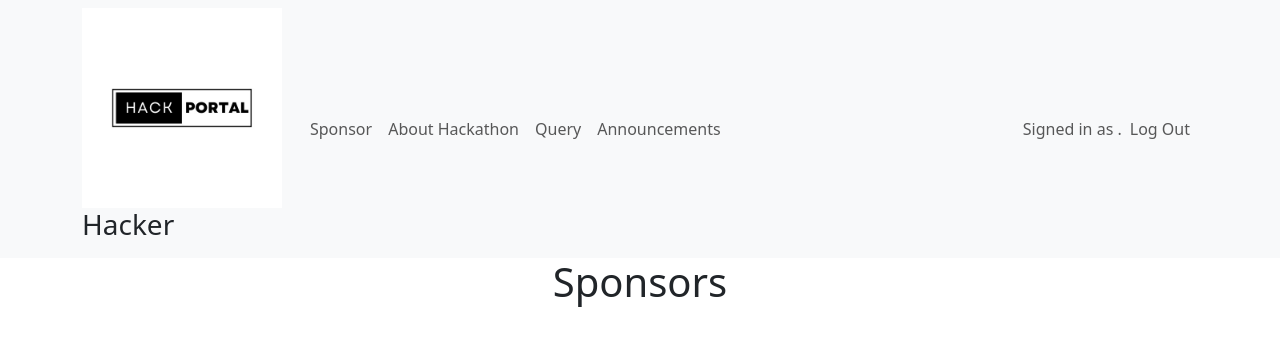
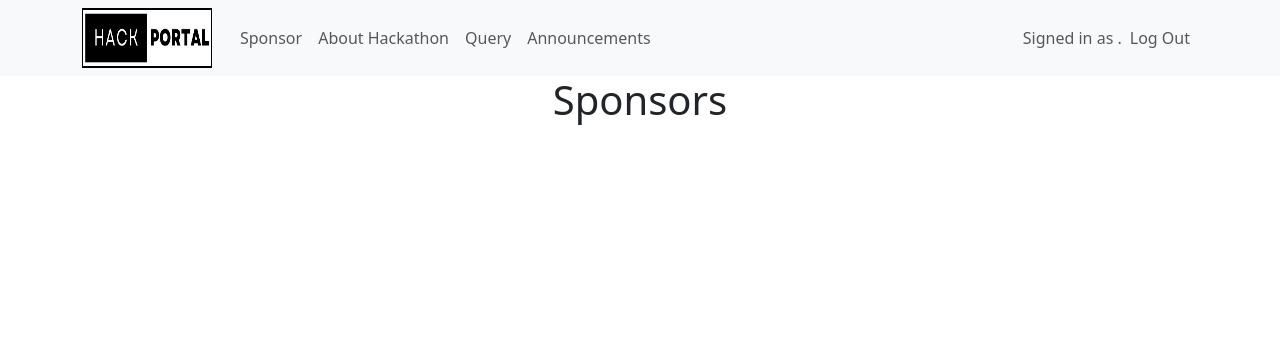
Before and after one commit to aviiciii/hack4hackers, a Django app: template hackportal_dj/hacker/templates/hacker/sponsor.html in a window 1280 px wide. Shown: the top 346 px of the page. Run offline with Django 4.2, Linux system fonts and the light colour scheme; the template is opened without the code that fills it, so the values that code supplies are empty.

Commit message:
logo aligned

```diff
--- a/hackportal_dj/hacker/templates/hacker/navbar.html
+++ b/hackportal_dj/hacker/templates/hacker/navbar.html
@@ -8,9 +8,9 @@
     <div class="container">
       <div class="navbrand">
         <!-- Navbar brand -->
-        <img src="{% static 'hacker/img/logo.jpg' %}" alt="logo" height="200" width="200">
+        <img src="{% static 'hacker/img/logo1.jpg' %}" alt="logo" height="60" width="130">
 
-        <h3>Hacker</h3>
+
       </div>
 
       <!-- Toggle button -->
```
Also changed, not shown: hackportal_dj/hacker/static/hacker/img/logo.jpg (deleted), hackportal_dj/hacker/static/hacker/img/logo.png (added), hackportal_dj/hacker/static/hacker/img/logo1.jpg (added).
